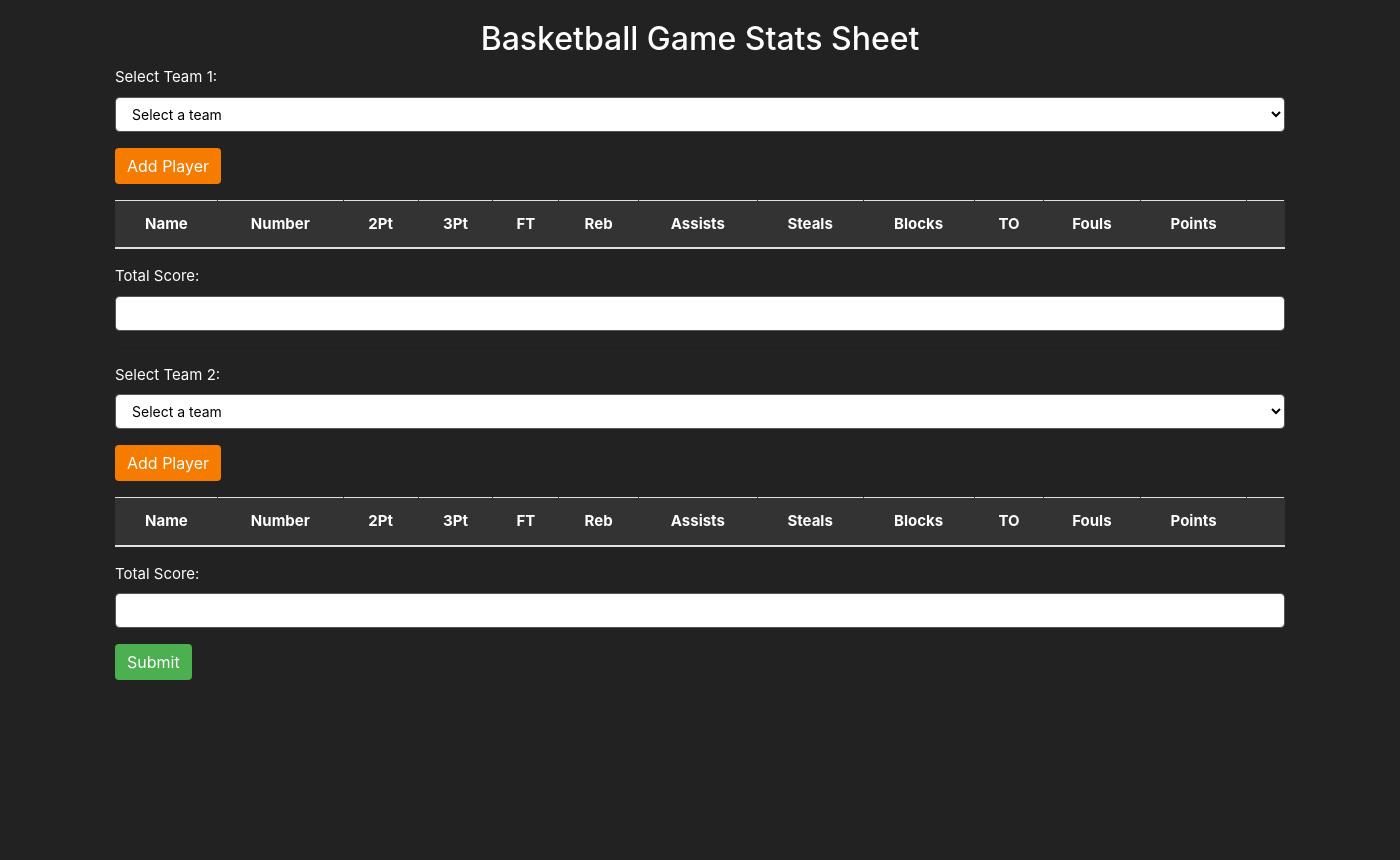
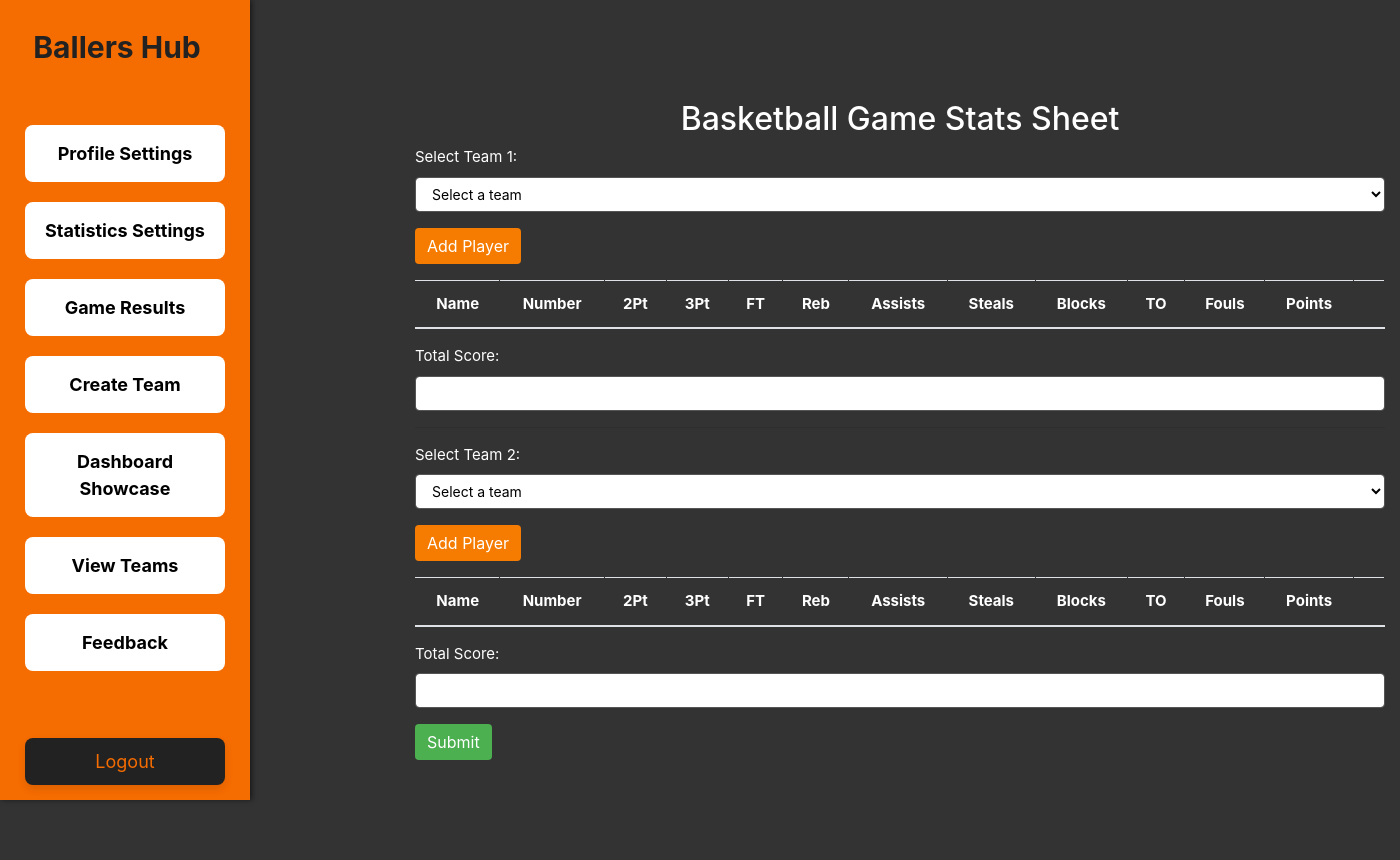
Before and after one commit to Giinno/capbackup, a PHP site: page /gamresult.php in a window 1400 px wide. Before the commit the page ends 680 px from the top, so only its background shows below. Run offline with PHP 8.4, Linux system fonts and the light colour scheme; data that the repository does not hold is empty.

Commit message:
gamresult.php

```diff
--- a/gamresult.php
+++ b/gamresult.php
@@ -6,17 +6,17 @@
     <link href="https://maxcdn.bootstrapcdn.com/bootstrap/4.5.2/css/bootstrap.min.css" rel="stylesheet">
     <style>
         body {
-            background-color: #222222;
+            background-color: #333333;
             color: #ffffff;
-            margin: 20px;
+            margin: 100px;
             font-size: 15px;
         }
         .container {
-            max-width: 1200px;
+            max-width: 1000px;
             margin: auto;
         }
         table {
-            width: 100%;
+            width: 80%;
             border-collapse: collapse;
             color: #ffffff;
         }
@@ -72,7 +72,109 @@
         .text-center h2 {
             color: #F57C00;
         }
+        .sidebar {
+            height: 100%;
+            width: 200px;
+            position: fixed;
+            top: 0;
+            left: 0;
+            background-color: #343a40;
+            padding-top: 20px;
+        }
+
+        .sidebar a {
+            padding: 10px 15px;
+            text-decoration: none;
+            font-size: 18px;
+            color: white;
+            display: block;
+        }
+
+        .sidebar a:hover {
+            background-color: #575d63;
+        }
+
+        .content {
+            margin-left: 210px;
+            padding: 20px;
+        }
+        .sidebar {
+            height: 100vh;
+            width: 250px;
+            background-color: #f56C00;
+            position: fixed;
+            top: 0;
+            left: 0;
+            display: flex;
+            flex-direction: column;
+            align-items: center;
+            padding-top: 20px;
+            box-shadow: 2px 0 5px rgba(0, 0, 0, 0.5);
+            transition: transform 0.3s ease;
+        }
+        .sidebar a {
+            font-size: 18px;
+            text-decoration: none;
+            color: #222222;
+            padding: 15px 20px;
+            text-align: center;
+            width: 80%;
+            margin: 10px 0;
+            border-radius: 8px;
+            transition: background-color 0.3s, color 0.3s, box-shadow 0.3s, transform 0.3s;
+            background-color: #ffffff;
+            color: black;
+            font-weight: bold;
+        }
+
+        .sidebar a:hover {
+            background-color: #f56C00;
+            color: #ffffff;
+            box-shadow: 0 8px 16px rgba(0, 0, 0, 0.2);
+        }
+        .logout-button {
+            margin-top: auto;
+            padding: 10px 20px;
+            background-color: #222222;
+            color: #f56C00;
+            border: none;
+            cursor: pointer;
+            font-size: 18px;
+            text-align: center;
+            width: 80%;
+            transition: background-color 0.3s, color 0.3s, box-shadow 0.3s, transform 0.3s;
+            border-radius: 8px;
+            box-shadow: 0 4px 8px rgba(0, 0, 0, 0.1);
+            margin-bottom: 15px;
+        }
+
+        .logout-button:hover {
+            background-color: #f56C00;
+            color: #ffffff;
+            box-shadow: 0 8px 16px rgba(0, 0, 0, 0.2);
+            transform: translateY(-5px);
+        }
+        .container{
+            margin-left: 300px;
+        }
+        .navbar-brand {
+            font-weight: bold;
+            color: #222222 !important;
+            margin-bottom: 40px;
+        }
     </style>
+</head>
+<div class="sidebar">
+        <p class="navbar-brand" style="font-size: 30px;">Ballers Hub</p>
+        <a href="profile-cms.php">Profile Settings</a>
+        <a href="stats-cms.php">Statistics Settings</a>
+        <a href="gamresult.php">Game Results</a>
+        <a href="CreateTeam.php">Create Team</a>
+        <a href="edit-card-content.php">Dashboard Showcase</a>
+        <a href="viewteams.php">View Teams</a>
+        <a href="Feedback.php">Feedback</a>
+        <button class="logout-button" onclick="logout()">Logout</button>
+    </div>
     <script>
         document.addEventListener('DOMContentLoaded', () => {
             fetchTeams();
```
